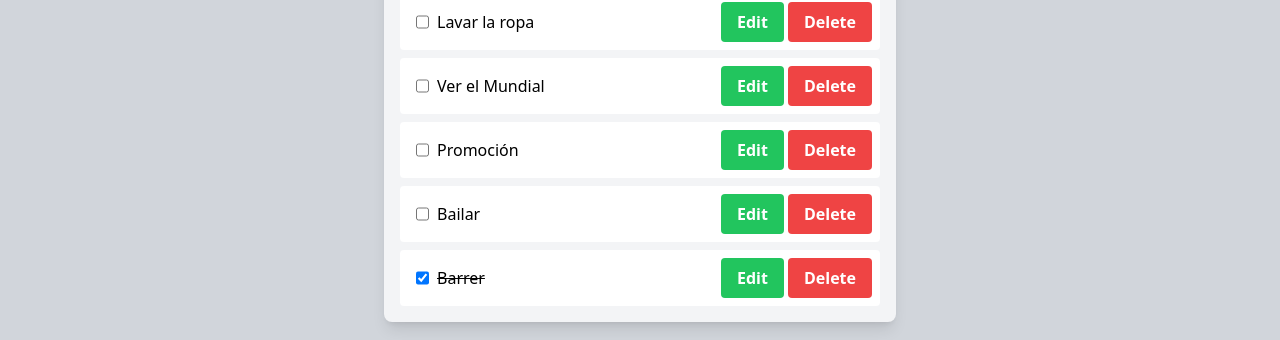
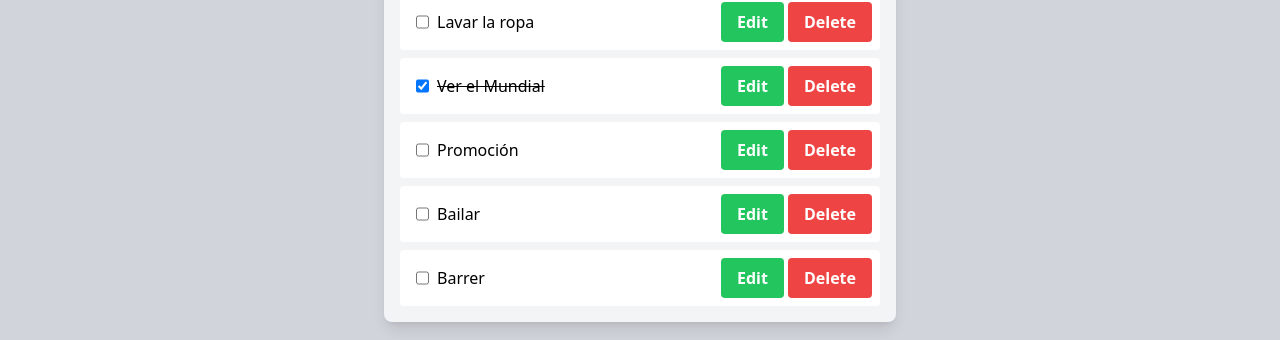
Before and after one commit to antonyjes/ToDoList-React, a React (Create React App) app: page / in a window 1280 px wide. Shown: the part 266-606 px from the top of the page. Built offline with nearby package versions, Linux system fonts and the light colour scheme; data requests are answered from the project's data file; the HTML template or start-up script is replaced by a standard one.

Commit message:
Edit taks function - Onchange check

```diff
--- a/data/db.json
+++ b/data/db.json
@@ -2,7 +2,7 @@
   "items": [
     {
       "id": "ac6fb422-8926-490e-b89c-5b9426ef608b",
-        "checked": true,
+      "checked": false,
       "task": "Barrer"
     },
     {
@@ -17,7 +17,7 @@
     },
     {
       "id": "4d7a98df-9d07-481a-be12-c62fd5200c50",
-        "checked": false,
+      "checked": true,
       "task": "Ver el Mundial"
     },
     {
--- a/src/App.js
+++ b/src/App.js
@@ -1,27 +1,41 @@
-import { useEffect, useState } from 'react';
-import useAxiosFetch from './hooks/useAxiosFetch';
-import './App.css';
-import Content from './components/Content';
-import Title from './components/Title';
+import { useEffect, useState } from "react";
+import useAxiosFetch from "./hooks/useAxiosFetch";
+import "./App.css";
+import Content from "./components/Content";
+import Title from "./components/Title";
+import api from "./api/items"
 
 function App() {
   const [items, setItems] = useState([]);
-  const [search, setSearch] = useState('');
+  const [search, setSearch] = useState("");
   const [searchResults, setSearchResults] = useState([]);
-  const {data, fetchError, isLoading} = useAxiosFetch('http://localhost:3500/items');
+  const { data, fetchError, isLoading } = useAxiosFetch(
+    "http://localhost:3500/items"
+  );
 
   useEffect(() => {
     setItems(data);
-  }, [data])
+  }, [data]);
 
   useEffect(() => {
-    const filteredResults = items.filter((item) => ((item.task).toLowerCase()).includes(search.toLowerCase()))
+    const filteredResults = items.filter((item) =>
+      item.task.toLowerCase().includes(search.toLowerCase())
+    );
     setSearchResults(filteredResults.reverse());
-  }, [items, search])
+  }, [items, search]);
+
+  const editItem = async (id, updatedItem) => {
+    try {
+      const response = await api.put(`/items/${id}`, updatedItem);
+      setItems(items.map((item)=>item.id === id ? {...response.data} : item));
+    } catch (error) {
+      console.log(error.message)
+    }
+  }
 
   return (
     <div className="App">
-      <Title title="TodoList - App"/>
+      <Title title="TodoList - App" />
       <>
         {isLoading && (
           <div
@@ -42,9 +56,7 @@ function App() {
           </div>
         )}
         {!fetchError && !isLoading && (
-          <Content
-            items={searchResults}
-          />
+          <Content items={searchResults} setSearch={setSearch} editItem={editItem}/>
         )}
       </>
     </div>
--- a/src/components/Content.jsx
+++ b/src/components/Content.jsx
@@ -1,7 +1,7 @@
 import AddItem from "./AddItem";
 import Search from "./Search";
 
-const Content = ({ items }) => {
+const Content = ({ items, editItem }) => {
   return (
     <div className="py-10 h-screen bg-gray-300 px-2">
       <div className="max-w-md mx-auto bg-gray-100 shadow-lg rounded-lg overflow-hidden md:max-w-lg">
@@ -15,7 +15,7 @@ const Content = ({ items }) => {
                   <li className="flex justify-between items-center bg-white mt-2 p-2 hover:shadow-lg rounded transition"
                   key={item.id}>
                     <div className="flex ml-2">
-                      <input type="checkbox" checked={item.checked}/>
+                      <input type="checkbox" checked={item.checked} onChange={()=>editItem(item.id, {id: item.id, checked: !item.checked, task: item.task})}/>
                       <div className="flex ml-2">
                         <span className={`font-medium text-black ${item.checked ? 'line-through' : null}`}>
                           {item.task}
```
Also changed, not shown: src/api/items.js (renamed from src/api/posts.js). Lines whose indentation alone changed are shown as unchanged.
